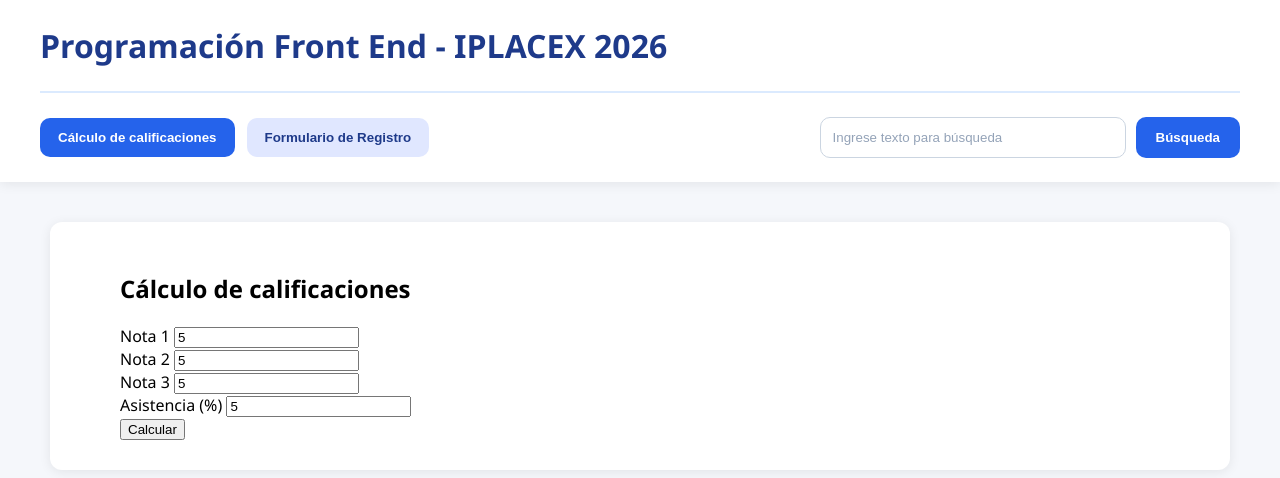
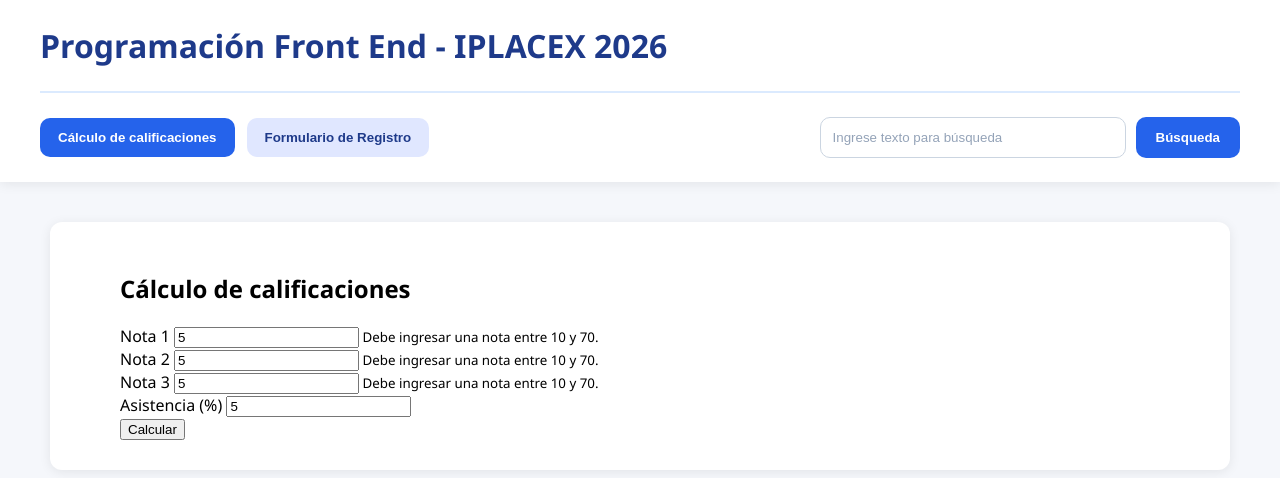
Before and after one commit to marc7soto-web/Control-notas-examen-final, a Vue app: page / in a window 1280 px wide. Both pictures are taken after typing "5", "5", "5", "5" into the empty fields and a click on the button "Calcular". Shown: the top 478 px of the page. Built offline with nearby package versions, Linux system fonts and the light colour scheme.

Commit message:
Implementacion validaciones formulario de calificaciones

```diff
--- a/src/App.vue
+++ b/src/App.vue
@@ -57,8 +57,11 @@
               Nota 1
             </label>
 
-            <input id="nota1" type="number" placeholder="Ingrese Nota 1">
+            <input id="nota1" type="number" v-model="nota1" placeholder="Ingrese Nota 1">
 
+            <small v-if="nota1 && (nota1 < 10 || nota1 > 70)" class="error-message">
+              Debe ingresar una nota entre 10 y 70.
+            </small>
           </div>
 
           <div class="form-group">
@@ -67,8 +70,11 @@
               Nota 2
             </label>
 
-            <input id="nota2" type="number" placeholder="Ingrese Nota 2">
+            <input id="nota2" type="number" v-model="nota2" placeholder="Ingrese Nota 2">
 
+            <small v-if="nota2 && (nota2 < 10 || nota2 > 70)" class="error-message">
+              Debe ingresar una nota entre 10 y 70.
+            </small>
           </div>
 
           <div class="form-group">
@@ -77,8 +83,11 @@
               Nota 3
             </label>
 
-            <input id="nota3" type="number" placeholder="Ingrese Nota 3">
+            <input id="nota3" type="number" v-model="nota3" placeholder="Ingrese Nota 3">
 
+            <small v-if="nota3 && (nota3 < 10 || nota3 > 70)" class="error-message">
+              Debe ingresar una nota entre 10 y 70.
+            </small>
           </div>
 
           <div class="form-group">
@@ -87,8 +96,11 @@
               Asistencia (%)
             </label>
 
-            <input id="asistencia" type="number" placeholder="Ingrese asistencia">
+            <input id="asistencia" type="number" v-model="asistencia" placeholder="Ingrese asistencia">
 
+            <small v-if="asistencia && (asistencia < 0 || asistencia > 100)" class="error-message">
+              La asistencia debe estar entre 0 y 100.
+            </small>
           </div>
 
           <button type="button" class="calculate-button">
@@ -114,8 +126,19 @@
 </template>
 
 <script setup>
+
 import { ref } from 'vue'
 
-// Controla la pestaña actualmente seleccionada.
+// Controla la pestaña seleccionada.
 const activeTab = ref('calificaciones')
+
+// Datos del formulario.
+const nota1 = ref('')
+const nota2 = ref('')
+const nota3 = ref('')
+const asistencia = ref('')
+
+// En construcción.
+// Pendiente implementar cálculo de promedio.
+
 </script>
--- a/src/style.css
+++ b/src/style.css
@@ -200,5 +200,13 @@
     background-color: #1d4ed8;
   }
 
+  /* Mensajes de validación */
+  .error-message {
+    margin-top: 6px;
+    color: #dc2626;
+    font-size: 0.9rem;
+    font-weight: 600;
+  }
+
 
 }
```
